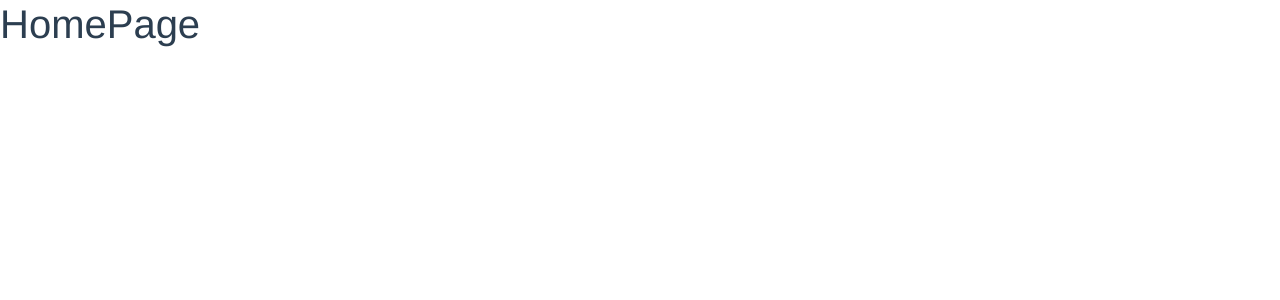
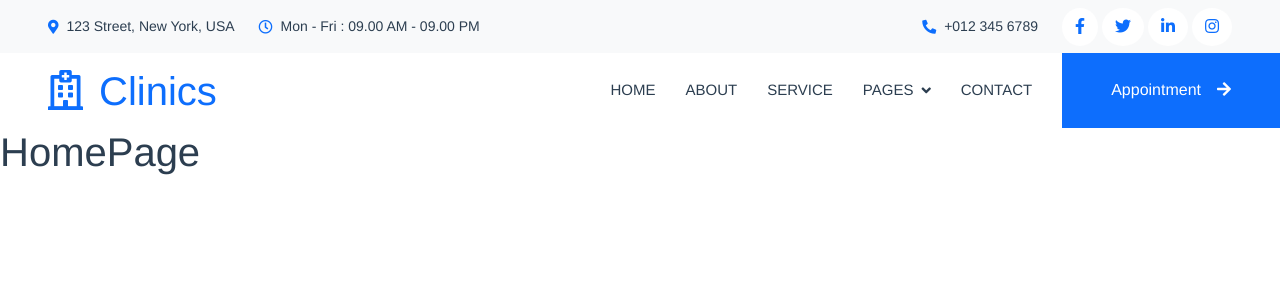
Before and after one commit to kaan302/Mindease, a Vue app in the folder client/: page / in a window 1280 px wide. Shown: the top 300 px of the page. Built offline with nearby package versions, Linux system fonts and the light colour scheme.

Commit message:
added navbar, topbar and fixed header

```diff
--- a/client/src/App.vue
+++ b/client/src/App.vue
@@ -1,15 +1,15 @@
 <template>
   <div id="app">
+    <NavBar></NavBar>
     <router-view></router-view>
   </div>
 </template>
 
 <script>
-
-
+import NavBar from "@/components/Navigation/Navbar";
 export default {
   name: 'App',
-  components: {}
+  components: { NavBar }
 }
 </script>
 
--- a/client/src/components/HomeProfessionals.vue
+++ b/client/src/components/HomeProfessionals.vue
@@ -35,9 +35,9 @@
                       @swiper="onSwiper"
                       @slideChange="onSlideChange"
                   >
-                    <swiper-slide><img src="../assets/img/carousel-1.jpg"></swiper-slide>
-                    <swiper-slide><img src="../assets/img/carousel-2.jpg"></swiper-slide>
-                    <swiper-slide><img src="../assets/img/carousel-3.jpg"></swiper-slide>
+                    <swiper-slide><img src="../assets/img/carousel-1.jpg" alt=""></swiper-slide>
+                    <swiper-slide><img src="../assets/img/carousel-2.jpg" alt=""></swiper-slide>
+                    <swiper-slide><img src="../assets/img/carousel-3.jpg" alt=""></swiper-slide>
 
                   </swiper>
                 </div>
@@ -81,84 +81,11 @@ export default {
 </script>
 
 <style scoped>
-/********** Template CSS **********/
-/********** Template CSS **********/
 :root {
   --primary: #0463FA;
   --light: #EFF5FF;
   --dark: #1B2C51;
 }
-
-/*** Navbar ***/
-.navbar .dropdown-toggle::after {
-  border: none;
-  content: "\f107";
-  font-family: "Font Awesome 5 Free";
-  font-weight: 900;
-  vertical-align: middle;
-  margin-left: 8px;
-}
-
-.navbar .navbar-nav .nav-link {
-  margin-right: 30px;
-  padding: 25px 0;
-  color: #FFFFFF;
-  font-size: 15px;
-  font-weight: 500;
-  text-transform: uppercase;
-  outline: none;
-}
-
-.navbar .navbar-nav .nav-link:hover,
-.navbar .navbar-nav .nav-link.active {
-  color: var(--primary);
-}
-
-@media (max-width: 991.98px) {
-  .navbar .navbar-nav .nav-link {
-    margin-right: 0;
-    padding: 10px 0;
-  }
-
-  .navbar .navbar-nav {
-    border-top: 1px solid #EEEEEE;
-  }
-}
-
-.navbar .navbar-brand,
-.navbar a.btn {
-  height: 75px;
-}
-
-.navbar .navbar-nav .nav-link {
-  color: var(--dark);
-  font-weight: 500;
-}
-
-.navbar.sticky-top {
-  top: -100px;
-  transition: .5s;
-}
-
-@media (min-width: 992px) {
-  .navbar .nav-item .dropdown-menu {
-    display: block;
-    border: none;
-    margin-top: 0;
-    top: 150%;
-    opacity: 0;
-    visibility: hidden;
-    transition: .5s;
-  }
-
-  .navbar .nav-item:hover .dropdown-menu {
-    top: 100%;
-    visibility: visible;
-    transition: .5s;
-    opacity: 1;
-  }
-}
-
 
 /*** Header ***/
 .header-carousel .owl-carousel-text {
--- /dev/null
+++ b/client/src/components/Navigation/Navbar.vue
@@ -0,0 +1,143 @@
+<template>
+  <!-- Topbar Start -->
+  <div class="container-fluid bg-light p-0 wow fadeIn" data-wow-delay="0.1s">
+    <div class="row gx-0 d-none d-lg-flex">
+      <div class="col-lg-7 px-5 text-start">
+        <div class="h-100 d-inline-flex align-items-center py-3 me-4">
+          <small class="fa fa-map-marker-alt text-primary me-2"></small>
+          <small>123 Street, New York, USA</small>
+        </div>
+        <div class="h-100 d-inline-flex align-items-center py-3">
+          <small class="far fa-clock text-primary me-2"></small>
+          <small>Mon - Fri : 09.00 AM - 09.00 PM</small>
+        </div>
+      </div>
+      <div class="col-lg-5 px-5 text-end">
+        <div class="h-100 d-inline-flex align-items-center py-3 me-4">
+          <small class="fa fa-phone-alt text-primary me-2"></small>
+          <small>+012 345 6789</small>
+        </div>
+        <div class="h-100 d-inline-flex align-items-center">
+          <a class="btn btn-sm-square rounded-circle bg-white text-primary me-1" href=""><i class="fab fa-facebook-f"></i></a>
+          <a class="btn btn-sm-square rounded-circle bg-white text-primary me-1" href=""><i class="fab fa-twitter"></i></a>
+          <a class="btn btn-sm-square rounded-circle bg-white text-primary me-1" href=""><i class="fab fa-linkedin-in"></i></a>
+          <a class="btn btn-sm-square rounded-circle bg-white text-primary me-0" href=""><i class="fab fa-instagram"></i></a>
+        </div>
+      </div>
+    </div>
+  </div>
+  <!-- Topbar End -->
+  <!-- Navbar Start -->
+  <nav class="navbar navbar-expand-lg bg-white navbar-light sticky-top p-0 wow fadeIn" data-wow-delay="0.1s">
+    <a href="index.html" class="navbar-brand d-flex align-items-center px-4 px-lg-5">
+      <h1 class="m-0 text-primary"><i class="far fa-hospital me-3"></i>Clinics</h1>
+    </a>
+    <button type="button" class="navbar-toggler me-4" data-bs-toggle="collapse" data-bs-target="#navbarCollapse">
+      <span class="navbar-toggler-icon"></span>
+    </button>
+    <div class="collapse navbar-collapse" id="navbarCollapse">
+      <div class="navbar-nav ms-auto p-4 p-lg-0">
+        <a href="" class="nav-item nav-link active">Home</a>
+        <a href="" class="nav-item nav-link">About</a>
+        <a href="" class="nav-item nav-link">Service</a>
+        <div class="nav-item dropdown">
+          <a href="#" class="nav-link dropdown-toggle" data-bs-toggle="dropdown">Pages</a>
+          <div class="dropdown-menu rounded-0 rounded-bottom m-0">
+            <a href="" class="dropdown-item">Our Doctor</a>
+            <a href="" class="dropdown-item">Appointment</a>
+            <a href="" class="dropdown-item">Testimonial</a>
+            <a href="" class="dropdown-item">404 Page</a>
+          </div>
+        </div>
+        <a href="" class="nav-item nav-link">Contact</a>
+      </div>
+      <a href="" class="btn btn-primary rounded-0 py-4 px-lg-5 d-none d-lg-block">Appointment<i class="fa fa-arrow-right ms-3"></i></a>
+    </div>
+  </nav>
+  <!-- Navbar End -->
+</template>
+
+<script>
+export default {
+  name: "NavbarComponent"
+}
+</script>
+
+<style scoped>
+:root {
+  --primary: #0463FA;
+  --light: #EFF5FF;
+  --dark: #1B2C51;
+}
+
+/*** Navbar ***/
+.navbar .dropdown-toggle::after {
+  border: none;
+  content: "\f107";
+  font-family: "Font Awesome 5 Free";
+  font-weight: 900;
+  vertical-align: middle;
+  margin-left: 8px;
+}
+
+.navbar .navbar-nav .nav-link {
+  margin-right: 30px;
+  padding: 25px 0;
+  color: #FFFFFF;
+  font-size: 15px;
+  font-weight: 500;
+  text-transform: uppercase;
+  outline: none;
+}
+
+.navbar .navbar-nav .nav-link:hover,
+.navbar .navbar-nav .nav-link.active {
+  color: var(--primary);
+}
+
+@media (max-width: 991.98px) {
+  .navbar .navbar-nav .nav-link {
+    margin-right: 0;
+    padding: 10px 0;
+  }
+
+  .navbar .navbar-nav {
+    border-top: 1px solid #EEEEEE;
+  }
+}
+
+.navbar .navbar-brand,
+.navbar a.btn {
+  height: 75px;
+}
+
+.navbar .navbar-nav .nav-link {
+  color: var(--dark);
+  font-weight: 500;
+}
+
+.navbar.sticky-top {
+  top: -100px;
+  transition: .5s;
+}
+
+@media (min-width: 992px) {
+  .navbar .nav-item .dropdown-menu {
+    display: block;
+    border: none;
+    margin-top: 0;
+    top: 150%;
+    opacity: 0;
+    visibility: hidden;
+    transition: .5s;
+  }
+
+  .navbar .nav-item:hover .dropdown-menu {
+    top: 100%;
+    visibility: visible;
+    transition: .5s;
+    opacity: 1;
+  }
+}
+
+</style>
```
